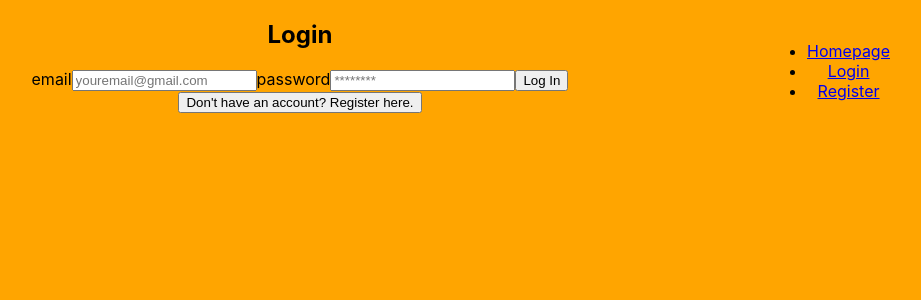
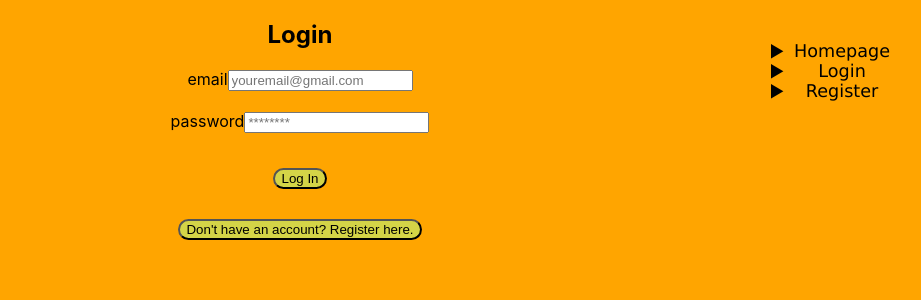
Before and after one commit to Somoathat/Milestone-3, a React (Create React App) app in the folder Client/: page /Login in a window 1280 px wide. Shown: the top 300 px of the page, without its empty margins (340-1261 px from the left). Built offline with nearby package versions, Linux system fonts and the light colour scheme.

Commit message:
added more styling

```diff
--- a/Client/src/App.css
+++ b/Client/src/App.css
@@ -63,3 +63,22 @@
   position: absolute;
   right: 0%;
 }
+
+.navBar ul {
+  list-style: none;
+}
+
+.navBar li::marker {
+  content: "▶";
+}
+
+.navBar li {
+  padding-left: 10px;
+}
+
+.navBar a {
+  text-decoration: none;
+  color: black;
+  font-family: Verdana, Geneva, Tahoma, sans-serif;
+  font-size: 110%;
+}
--- a/Client/src/components/Homepage.css
+++ b/Client/src/components/Homepage.css
@@ -2,3 +2,15 @@ div {
   margin: auto;
   text-align: center;
 }
+
+.title {
+  margin-top: 3em;
+  margin-bottom: 3em;
+}
+
+.flag {
+  border-radius: 10px;
+  border-color: black;
+  margin: 10px;
+  filter: drop-shadow(grey 1rem 1rem 10px);
+}
--- a/Client/src/components/Homepage.js
+++ b/Client/src/components/Homepage.js
@@ -15,21 +15,21 @@ function Homepage() {
   }
   return (
     <div>
-      <button onClick={() => selectEnglish()}>
+      <button class="flag" onClick={() => selectEnglish()}>
         <Flag code="usa" height="21" />
       </button>
-      <button>
+      <button class="flag">
         {" "}
         <Flag code="gbr" height="21" />
       </button>
-      <button>
+      <button class="flag">
         <Flag code="esp" height="21" />
       </button>
-      <button>
+      <button class="flag">
         {" "}
         <Flag code="fra" height="21" />
       </button>
-      <button>
+      <button class="flag">
         <Flag code="chn" height="21" />
       </button>
       {language === "English" ? (
@@ -39,7 +39,7 @@ function Homepage() {
       ) : (
         <div>
           {" "}
-          <h1>Linguist Buddy</h1>
+          <h1 class="title">Linguist Buddy</h1>
           <p>Click a flag and start learning a new language!</p>
         </div>
       )}
--- a/Client/src/components/Login.css
+++ b/Client/src/components/Login.css
@@ -0,0 +1,7 @@
+.login,
+.link-btn {
+  border-radius: 20px;
+  border-color: black;
+  background-color: rgb(212, 212, 71);
+  margin: 15px;
+}
--- a/Client/src/components/Login.js
+++ b/Client/src/components/Login.js
@@ -24,6 +24,7 @@ function Login(props) {
           id="email"
           name="email"
         />
+        <br /> <br />
         <label htmlFor="password">password</label>
         <input
           value={pass}
@@ -33,7 +34,10 @@ function Login(props) {
           id="password"
           name="password"
         />
-        <button type="submit">Log In</button>
+        <br /> <br />
+        <button class="login" type="submit">
+          Log In
+        </button>
       </form>
       <button
         className="link-btn"
--- a/Client/src/components/Register.css
+++ b/Client/src/components/Register.css
@@ -0,0 +1,7 @@
+.register {
+  border-radius: 20px;
+  border-color: black;
+  background-color: rgb(212, 212, 71);
+  margin: 30px;
+  padding: 10px;
+}
--- a/Client/src/components/Register.js
+++ b/Client/src/components/Register.js
@@ -27,17 +27,15 @@ export const Register = (props) => {
     )
 } */
 
-
-import axios from 'axios';
-import React, { useState } from 'react';
-import './Register.css';
-import { useNavigate } from 'react-router-dom'
-
+import axios from "axios";
+import React, { useState } from "react";
+import "./Register.css";
+import { useNavigate } from "react-router-dom";
 
 function Register() {
-  const [username, setUsername] = useState('');
-  const [password, setPassword] = useState('');
-  const API_URL = process.env.REACT_APP_API_URL || 'http://localhost:5000';
+  const [username, setUsername] = useState("");
+  const [password, setPassword] = useState("");
+  const API_URL = process.env.REACT_APP_API_URL || "http://localhost:5000";
   const navigate = useNavigate();
 
   const handleSubmit = (event) => {
@@ -48,40 +46,40 @@ function Register() {
         password: password,
       })
       .then((response) => {
-      navigate('/login');
+        navigate("/login");
       })
       .catch((error) => {
         console.log(error);
       });
   };
 
-
   return (
     <form onSubmit={handleSubmit}>
-      <div className='align'>
+      <div className="align">
+        <h2>Register</h2>
         <div>
-          <label className='input'>Username:</label>
+          <label className="input">Username:</label>
           <input
-            type='text'
-            name='username'
+            type="text"
+            name="username"
             value={username}
             onChange={(e) => setUsername(e.target.value)}
           />
         </div>
+        <br /> <br />
         <div>
-          <label className='input'>Password:</label>
+          <label className="input">Password:</label>
           <input
-            type='password'
-            name='password'
+            type="password"
+            name="password"
             value={password}
             onChange={(e) => setPassword(e.target.value)}
           />
         </div>
       </div>
-      <button className='button-17' type='submit'>
+      <button className="register" type="submit">
         Register
       </button>
-
     </form>
   );
 }
```
Also changed, not shown: Client/src/components/SCSS/style.scss (added, +8 -0 lines). Lines whose indentation alone changed are shown as unchanged.
